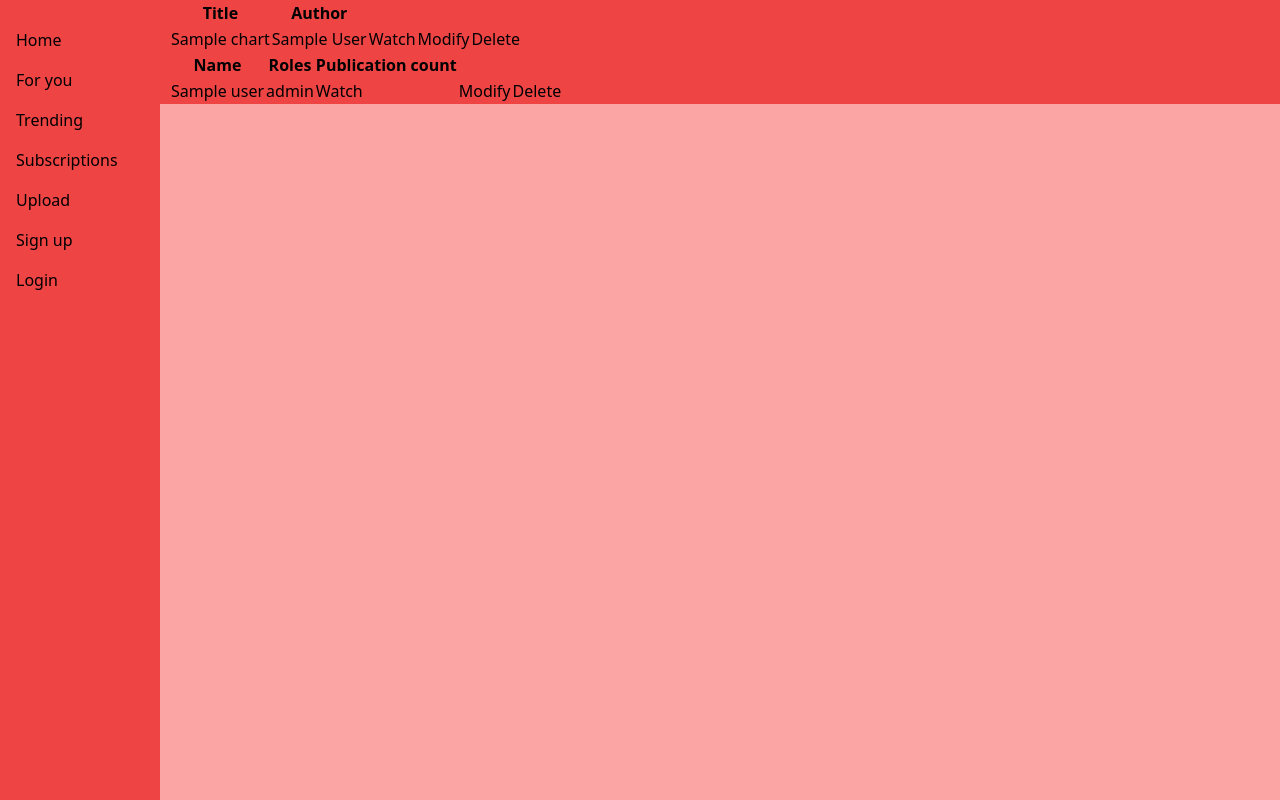
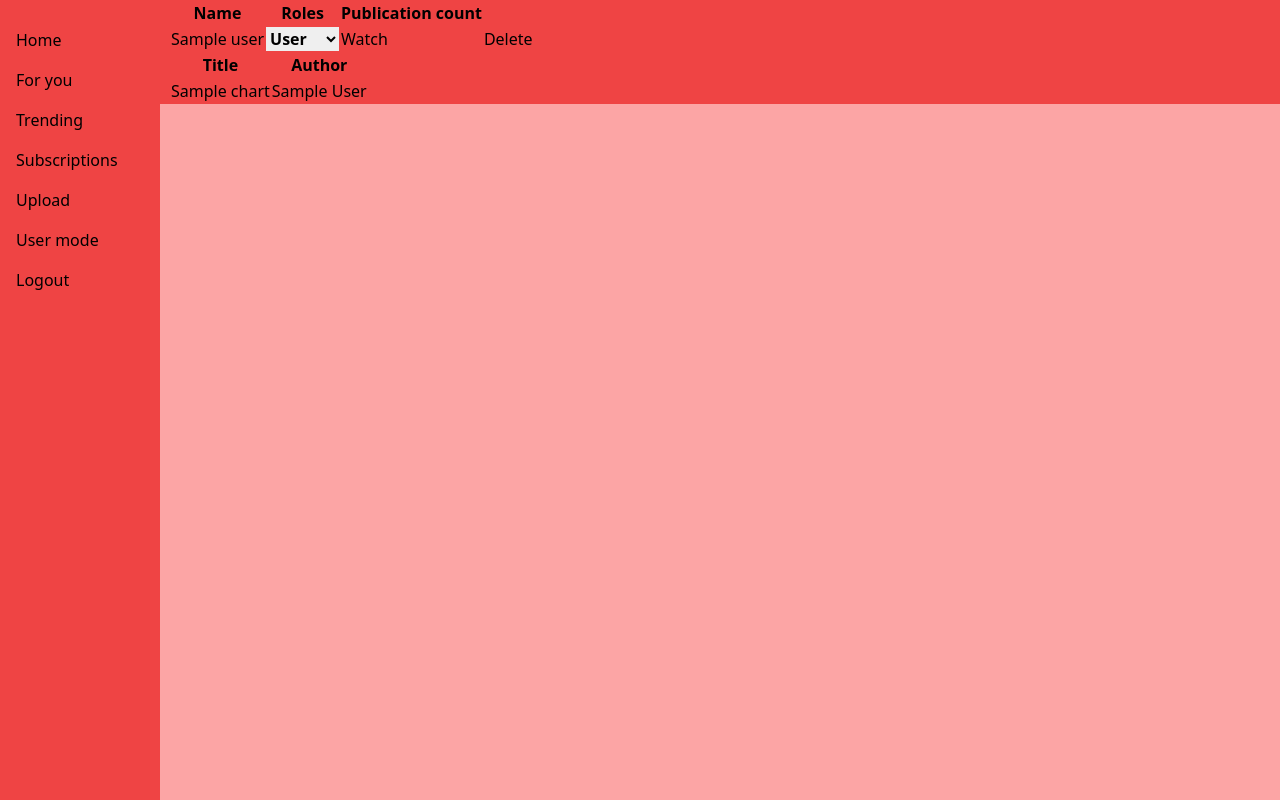
Before and after one commit to Mat-Sharp0/Chart-site, a Flask app: page /admin in a window 1280 px wide. Run offline with Flask 3, Linux system fonts and the light colour scheme; the visitor is signed in with stand-in values (Sample User, id 1); a database or web service that is not in the repository returns one stand-in record (values such as "Sample title"); some libraries are stand-ins or nearby versions.

Commit message:
Admin WIP

```diff
--- a/main.py
+++ b/main.py
@@ -2,9 +2,9 @@ from flask import Flask, render_template, request, session, redirect, url_for
 from pymongo import MongoClient
 from dotenv import load_dotenv
 from werkzeug.utils import secure_filename
-from bson import ObjectId
 import bcrypt
 import os
+from bson.objectid import ObjectId
 
 load_dotenv()
 
@@ -72,8 +72,6 @@ def login():
     if bcrypt.checkpw(password.encode('utf-8'), user['password']):
         session['role'] = user['role']
         session['user'] = user_name
-        if session['user']:
-          print(session['user'])
         return redirect(url_for("index"))
     else:
         return render_template('front/login.html', error="The password is incorrect")
@@ -130,6 +128,32 @@ def admin():
     else:
         return render_template("index.html", chart=charts, error='Access denied')
 
+@app.route('/admin/update_role/<user_id>', methods= ['POST'])
+def update_role(user_id):
+    if 'user' in session and session['role'] == 'admin':
+        new_role = request.form.get('role')
+
+        db['users'].update_one(
+            {"_id": ObjectId(user_id)},
+            {"$set": {"role": new_role}}
+        )
+    return redirect(url_for('admin'))
+
+@app.route('/admin/delete_user/<user_id>')
+def delete_user(user_id):
+    if 'user' in session and session['role'] == 'admin':
+        db['users'].delete_one({"_id": ObjectId(user_id)})
+    return redirect(url_for('admin'))
+
+@app.route('/admin/user/<user_id>')
+def show_user(user_id):
+    if 'user' in session and session['role'] == 'admin':
+        user = db['users'].find_one({"_id": ObjectId(user_id)})
+
+        if  not user:
+            return redirect(url_for('admin',  error='User not find'))
+        return render_template('admin/back_user.html', user=user)
+    return redirect(url_for('index'))
 
 
 #endregion
--- a/templates/admin/back_base.html
+++ b/templates/admin/back_base.html
@@ -13,13 +13,13 @@
 <body class="bg-red-300">
     <header>
         <ul class="sidebar bg-red-500">
-            <li><a href="/">Home</a></li>
-            <li><a href="/">For you</a></li>
-            <li><a href="/">Trending</a></li>
-            <li><a href="/">Subscriptions</a></li>
+            <li><a href="/admin">Home</a></li>
+            <li><a href="#">For you</a></li>
+            <li><a href="#">Trending</a></li>
+            <li><a href="#">Subscriptions</a></li>
             <li><a href="/chart/add">Upload</a></li>
-            <li><a href="/signup">Sign up</a></li>
-            <li><a href="/login">Login</a></li>
+            <li><a href="/">User mode</a></li>
+            <li><a href="/logout">Logout</a></li>
         </ul>
     </header>
 
--- a/templates/admin/back_home.html
+++ b/templates/admin/back_home.html
@@ -5,6 +5,38 @@
 <main>
 
     <!-- User gride -->
+    <section>
+        <table>
+            <thead>
+                <th>Name</th>
+                <th>Roles</th>
+                <th>Publication count</th>
+            </thead>
+            <tbody>
+                {% for user in users %}
+                <tr>
+                    <td>{{user['name']}}</td>
+                    <th>
+                        <form action="{{url_for('update_role', user_id=user['_id'])}}" method="POST">
+                            <select name="role" onchange="return confirm('Change this role?'), this.form.submit()">
+                                <option value="user" {% if user['role'] == 'user' %} selected {% endif %}>User</option>
+                                <option value="admin" {% if user['role'] == 'admin' %} selected {% endif %}>Admin</option>
+                            </select>
+                        </form>
+                    </th>
+                    <td>
+                        <a href="{{url_for('show_user', user_id=user['_id'])}}">Watch</a>
+                    </td>
+                    <td>
+                        <a href="{{url_for('delete_user', user_id=user['_id'])}}" onclick="return confirm('Delete this user?')">Delete</a>
+                    </td>
+                </tr>
+                {% endfor %}
+            </tbody>
+        </table>
+    </section>
+
+    <!-- Post gride -->
     <section>
         <table>
             <thead>
@@ -16,31 +48,6 @@
                 <tr>
                     <td>{{chart['title']}}</td>
                     <td>{{chart['author']}}</td>
-                    <td><a href="#">Watch</a></td>
-                    <td><a href="#">Modify</a></td>
-                    <td><a href="#">Delete</a></td>
-                </tr>
-                {% endfor %}
-            </tbody>
-        </table>
-    </section>
-
-    <!-- Post gride -->
-    <section>
-        <table>
-            <thead>
-                <th>Name</th>
-                <th>Roles</th>
-                <th>Publication count</th>
-            </thead>
-            <tbody>
-                {% for user in users %}
-                <tr>
-                    <td>{{user['name']}}</td>
-                    <td>{{user['role']}}</td>
-                    <td><a href="#">Watch</a></td>
-                    <td><a href="#">Modify</a></td>
-                    <td><a href="#">Delete</a></td>
                 </tr>
                 {% endfor %}
             </tbody>
--- a/templates/front/base.html
+++ b/templates/front/base.html
@@ -19,6 +19,11 @@
             <li><a href="/">Subscriptions</a></li>
             <li><a href="/chart/add">Upload</a></li>
             {% if session['user'] %}
+
+                {% if session['role'] == 'admin' %}
+                <li class="bg-red-500"><a href="/admin">Admin mode</a></li>
+                {% endif %}
+
             <li><a href="/logout">Logout</a></li>
             {% else %}
             <li><a href="/signup">Sign up</a></li>
```
Also changed, not shown: templates/admin/back_post.html (+27 -0 lines), templates/admin/back_user.html (added, +19 -0 lines).
